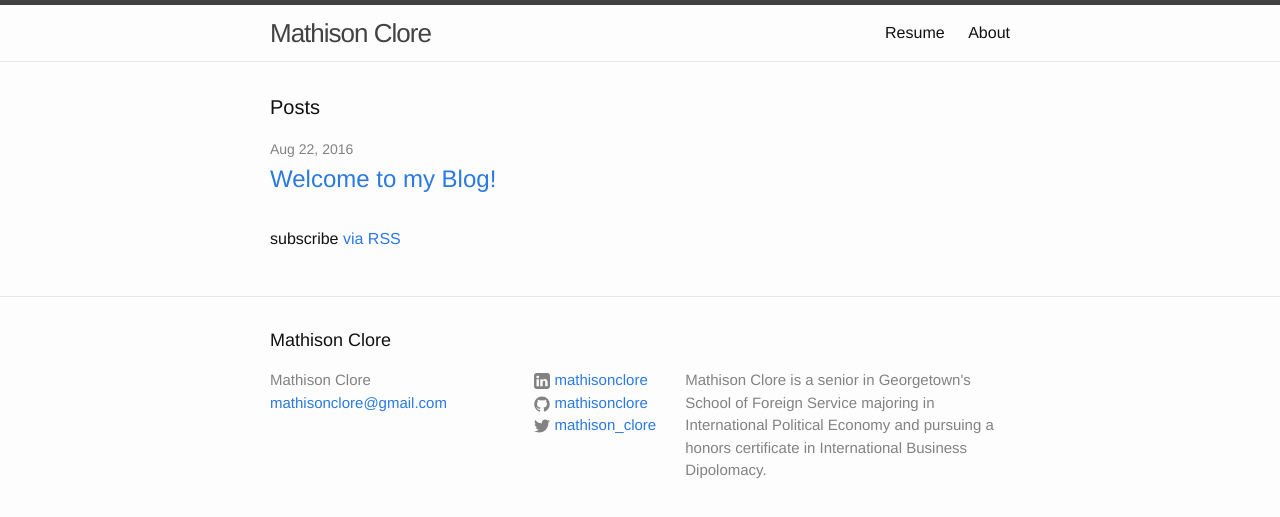
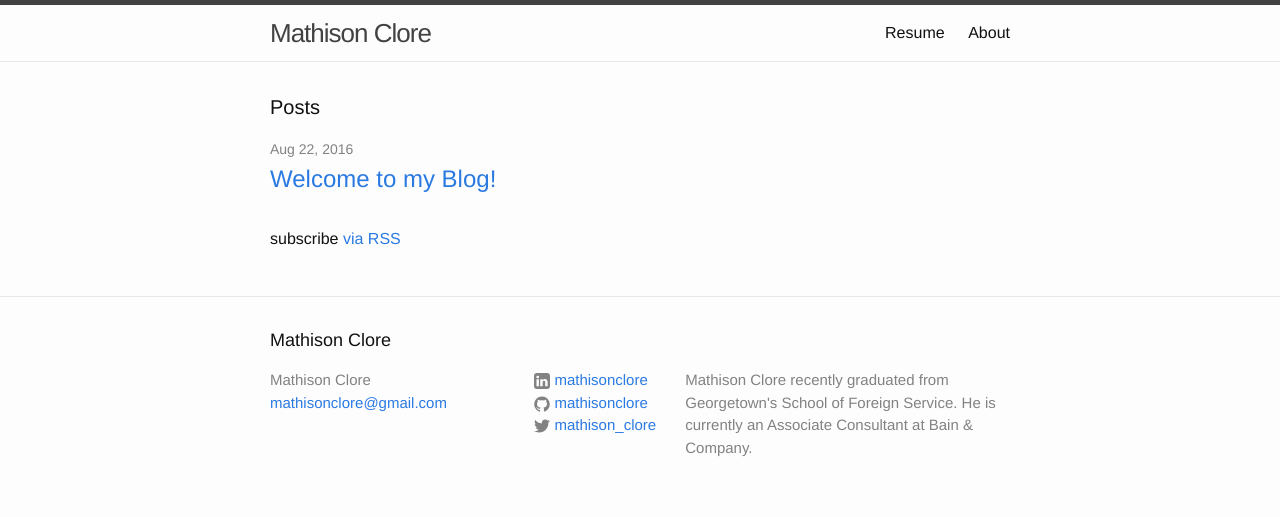
Before and after one commit to mathisonclore/mathisonclore.github.io, a Jekyll site: the page built from index.html, in a window 1280 px wide. Shown: the top 517 px of the page. Built offline with Jekyll 4.4.1, drawn with Linux system fonts in a browser that asks for light colours.

Commit message:
Update _config.yml

```diff
--- a/_config.yml
+++ b/_config.yml
@@ -9,8 +9,7 @@
 title: Mathison Clore
 email: mathisonclore@gmail.com
 description: > # this means to ignore newlines until "baseurl:"
-  Mathison Clore is a senior in Georgetown's School of Foreign Service majoring in International Political Economy
-  and pursuing a honors certificate in International Business Dipolomacy.
+  Mathison Clore recently graduated from Georgetown's School of Foreign Service. He is currently an Associate Consultant at Bain & Company.
 baseurl: "" # the subpath of your site, e.g. /blog
 url: "http://mathisonclore.com" # the base hostname & protocol for your site
 twitter_username: mathison_clore
```
